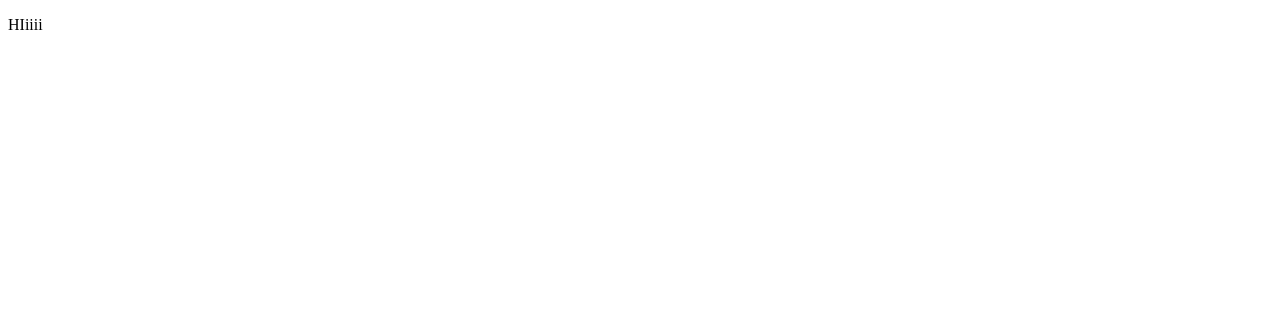
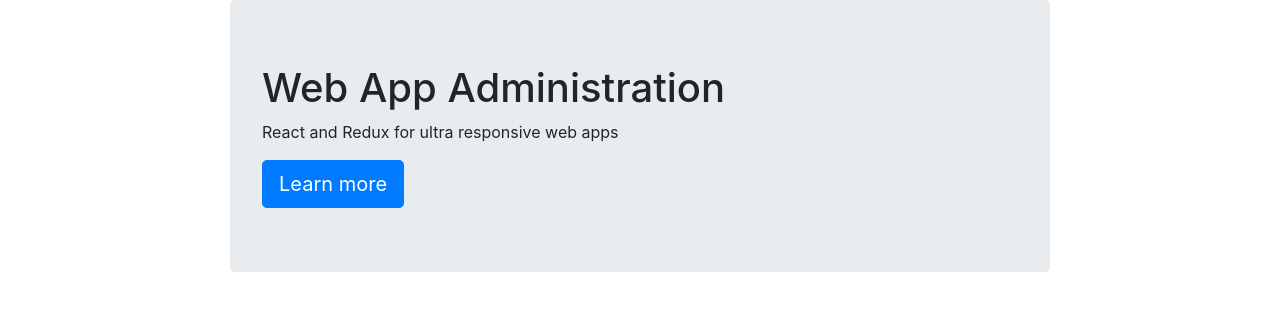
Before and after one commit to AlgoThinker/Course-Management-App-React-Redux, a React app: page / in a window 1280 px wide. Shown: the top 310 px of the page. Built offline with nearby package versions, Linux system fonts and the light colour scheme.

Commit message:
initial app components

```diff
--- /dev/null
+++ b/src/components/App.js
@@ -0,0 +1,15 @@
+import React from "react";
+import { Route } from "react-router-dom";
+import HomePage from "./home/HomePage";
+import AboutPage from "./about/AboutPage";
+
+function App() {
+  return (
+    <div className="container-fluid">
+      <Route exact path="/" component={HomePage} />
+      <Route path="/about" component={AboutPage} />
+    </div>
+  );
+}
+
+export default App;
--- /dev/null
+++ b/src/components/about/AboutPage.js
@@ -0,0 +1,13 @@
+import React from "react";
+
+const AboutPage = () => (
+  <div>
+    <h2>About</h2>
+    <p>
+      This app uses React and Redux and React Router and many other helpful
+      libraries
+    </p>
+  </div>
+);
+
+export default AboutPage;
--- /dev/null
+++ b/src/components/home/HomePage.js
@@ -0,0 +1,14 @@
+import React from "react";
+import { Link } from "react-router-dom";
+
+const HomePage = () => (
+  <div className="jumbotron">
+    <h1>Web App Administration</h1>
+    <p>React and Redux for ultra responsive web apps</p>
+    <Link to="about" className="btn btn-primary btn-lg">
+      Learn more
+    </Link>
+  </div>
+);
+
+export default HomePage;
--- /dev/null
+++ b/src/index.css
@@ -0,0 +1,8 @@
+#app {
+  max-width: 850px;
+  margin: 0 auto;
+}
+
+nav {
+  padding: 20px 0 20px 0;
+}
--- a/src/index.js
+++ b/src/index.js
@@ -1,8 +1,13 @@
 import React from "react";
 import { render } from "react-dom";
+import { BrowserRouter as Router } from "react-router-dom";
+import "bootstrap/dist/css/bootstrap.min.css";
+import App from "./components/App";
+import "./index.css";
 
-function Hi() {
-    return <p>HIiiii</p>;
-}
-
-render(<Hi />, document.getElementById("app"));
+render(
+  <Router>
+    <App />
+  </Router>,
+  document.getElementById("app")
+);
```
